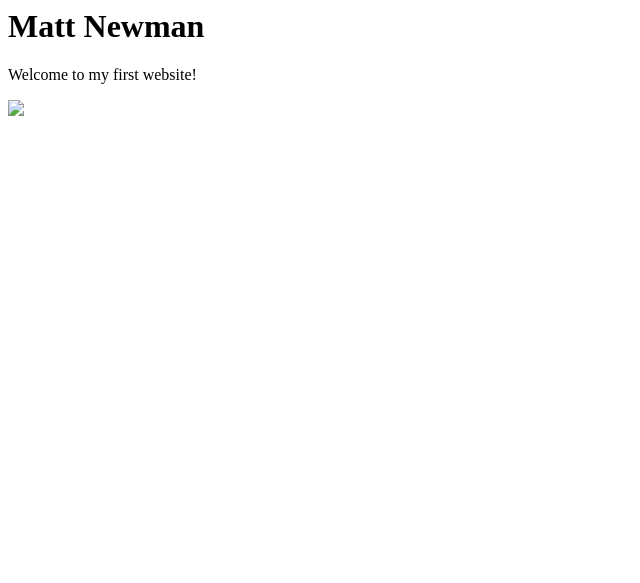
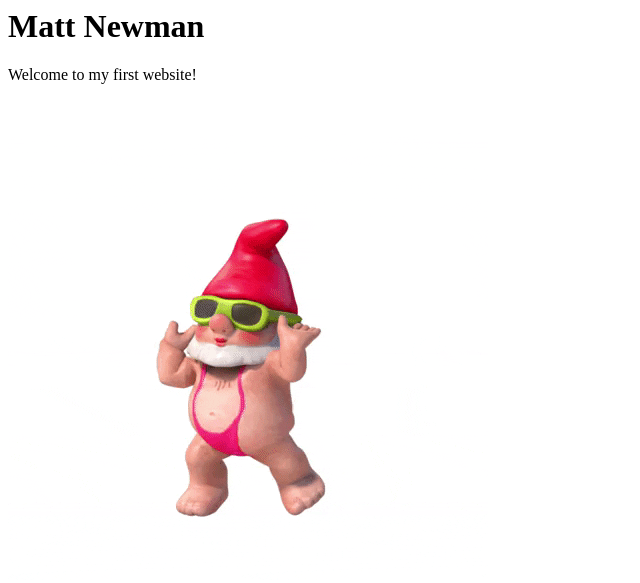
Before and after one commit to mattnewman87/github.io, a plain HTML site: page index.html in a window 1280 px wide. Shown: the whole page, without its empty margins (0-640 px from the left). Drawn offline with Linux system fonts and the light colour scheme.

Commit message:
Update index.html

```diff
--- a/index.html
+++ b/index.html
@@ -3,7 +3,7 @@
 <body>
   <h1>Matt Newman</h1>
   <p>Welcome to my first website!</p>
-  <img src=".giphy.gif" />
+  <img src="giphy.gif" />
 </body>
 
 </html>
```
